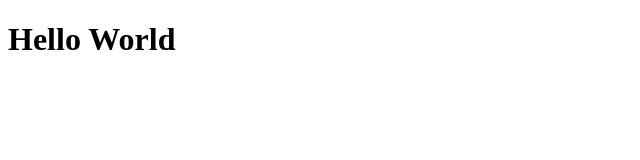
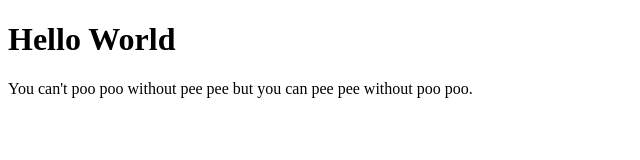
Before and after one commit to bertrainn/bertrainn.github.io, a plain HTML site: page index.html in a window 1280 px wide. Shown: the whole page, without its empty margins (0-640 px from the left). Drawn offline with Linux system fonts and the light colour scheme.

Commit message:
Update index.html

```diff
--- a/index.html
+++ b/index.html
@@ -2,5 +2,6 @@
 <html>
 	<body>
 		<h1>Hello World</h1>
+		<p>You can't poo poo without pee pee but you can pee pee without poo poo.</p>
 	</body>
 </html>
```
